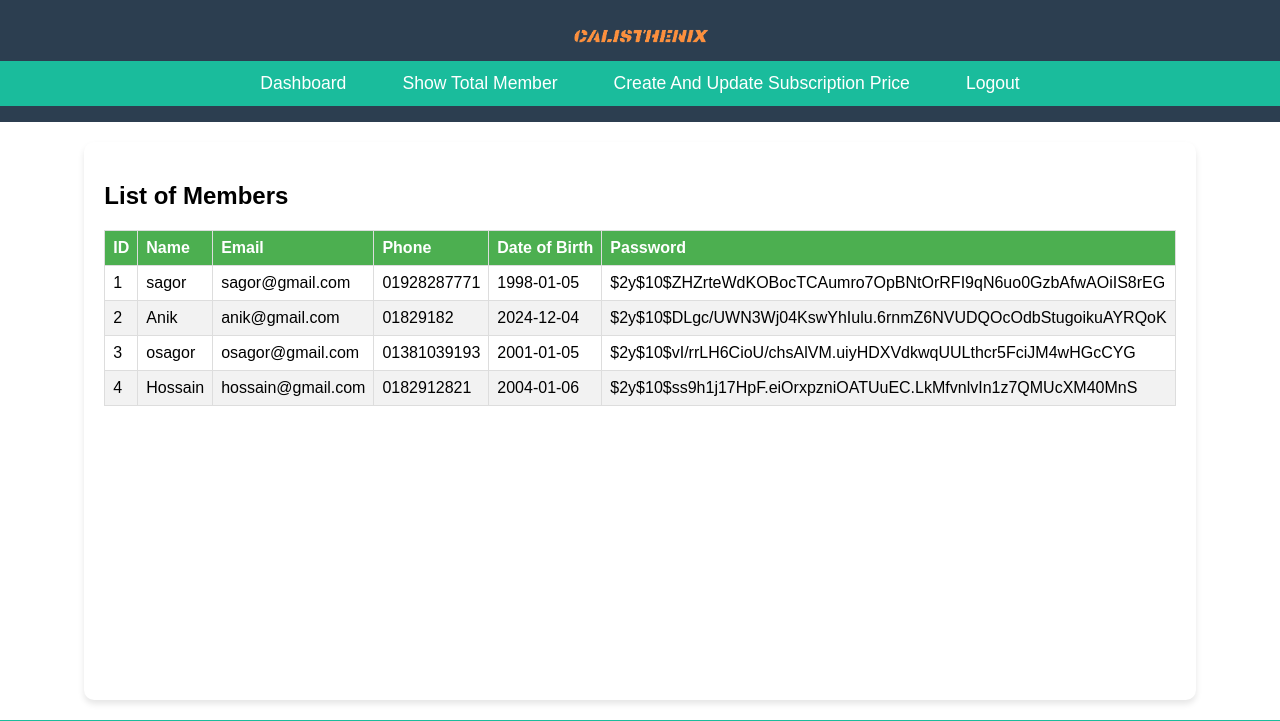
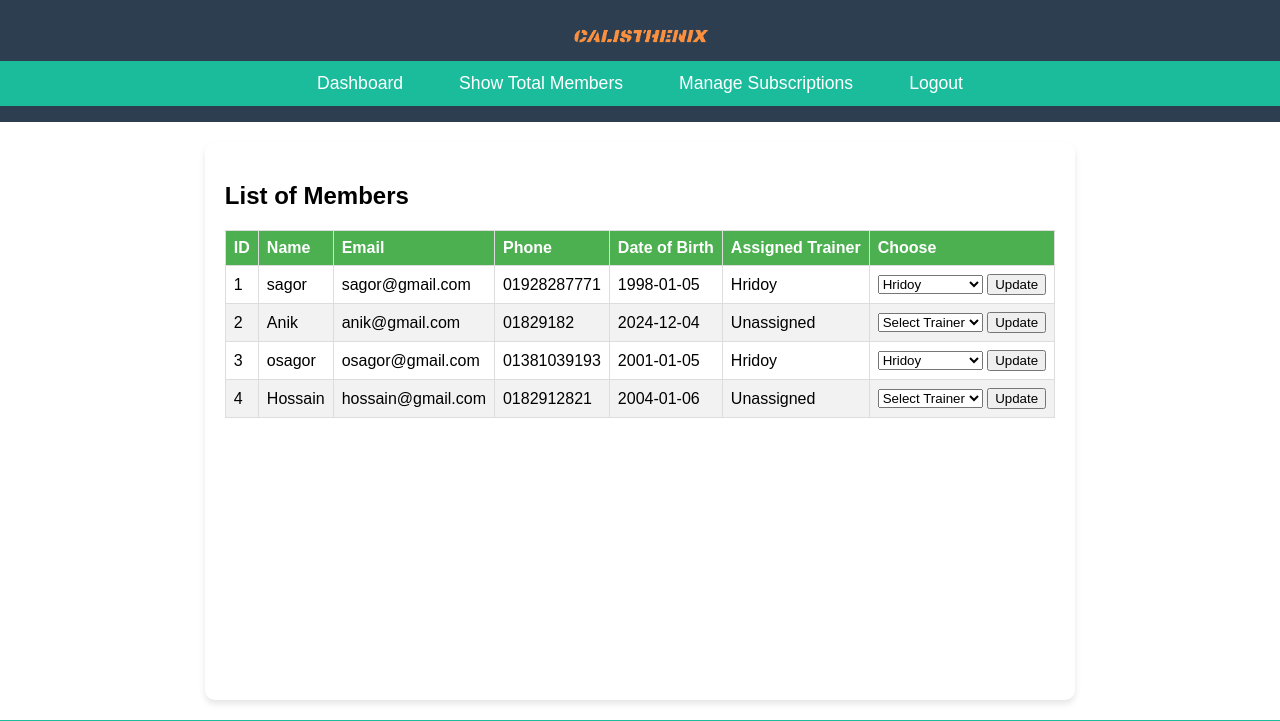
Before and after one commit to odhsagor/CalistheniX, a PHP site: page /showTotalMembers.php in a window 1280 px wide. Shown: the top 721 px of the page. Run offline with PHP 8.4, Linux system fonts and the light colour scheme; the visitor is signed in with stand-in values (Sample User, id 1); data comes from the database, SQL or seed files in the repository.

Commit message:
Commited By @ODHSAGOR

```diff
--- a/member_dashboard.php
+++ b/member_dashboard.php
@@ -11,7 +11,6 @@
 $member_name = isset($_SESSION['member_name']) ? $_SESSION['member_name'] : "Member";
 ?>
 
-?>
 
 <!DOCTYPE html>
 <html lang="en">
--- a/showTotalMembers.php
+++ b/showTotalMembers.php
@@ -20,9 +20,49 @@
     die("Connection failed: " . $conn->connect_error);
 }
 
-// Fetch all members from the database
-$sql = "SELECT id, name, email, phone, dob, password FROM members";
+// Fetch all members and their assigned trainers
+$sql = "SELECT m.id AS member_id, m.name AS member_name, m.email AS member_email, m.phone AS member_phone, m.dob AS member_dob,
+               t.id AS trainer_id, t.name AS trainer_name
+        FROM members m
+        LEFT JOIN member_trainer mt ON m.id = mt.member_id
+        LEFT JOIN trainers t ON mt.trainer_id = t.id";
 $result = $conn->query($sql);
+
+// Fetch all trainers for the dropdown
+$trainers_sql = "SELECT id, name FROM trainers";
+$trainers_result = $conn->query($trainers_sql);
+$trainers = $trainers_result->fetch_all(MYSQLI_ASSOC);
+
+// Handle trainer update
+if ($_SERVER['REQUEST_METHOD'] == 'POST' && isset($_POST['member_id'], $_POST['trainer_id'])) {
+    $member_id = $_POST['member_id'];
+    $new_trainer_id = $_POST['trainer_id'];
+
+    // Check if the member already has a trainer assigned
+    $checkSql = "SELECT * FROM member_trainer WHERE member_id = ?";
+    $stmt = $conn->prepare($checkSql);
+    $stmt->bind_param("i", $member_id);
+    $stmt->execute();
+    $checkResult = $stmt->get_result();
+
+    if ($checkResult->num_rows > 0) {
+        // Update trainer assignment
+        $updateSql = "UPDATE member_trainer SET trainer_id = ? WHERE member_id = ?";
+        $stmt = $conn->prepare($updateSql);
+        $stmt->bind_param("ii", $new_trainer_id, $member_id);
+    } else {
+        // Insert new trainer assignment
+        $insertSql = "INSERT INTO member_trainer (member_id, trainer_id) VALUES (?, ?)";
+        $stmt = $conn->prepare($insertSql);
+        $stmt->bind_param("ii", $member_id, $new_trainer_id);
+    }
+
+    if ($stmt->execute()) {
+        $message = "Trainer updated successfully!";
+    } else {
+        $message = "Failed to update trainer.";
+    }
+}
 
 ?>
 <!DOCTYPE html>
@@ -71,6 +111,12 @@
             text-align: center;
             color: #333;
         }
+
+        .message {
+            text-align: center;
+            font-size: 1.2rem;
+            color: #4CAF50;
+        }
     </style>
 </head>
 <body>
@@ -81,14 +127,15 @@
         <nav>
             <ul>
                 <li><a href="authority_dashboard.php">Dashboard</a></li>
-                <li><a href="showTotalMembers.php">Show Total Member</a></li>
-                <li><a href="AuthorityGiveSubscription.php">Create And Update Subscription Price</a></li>
+                <li><a href="showTotalMembers.php">Show Total Members</a></li>
+                <li><a href="AuthorityGiveSubscription.php">Manage Subscriptions</a></li>
                 <li><a href="authority_login.php">Logout</a></li>
             </ul>
         </nav>
     </header>
 <main>
     <h2>List of Members</h2>
+    <?php if (isset($message)) echo "<p class='message'>$message</p>"; ?>
     <table>
         <thead>
             <tr>
@@ -97,7 +144,8 @@
                 <th>Email</th>
                 <th>Phone</th>
                 <th>Date of Birth</th>
-                <th>Password</th>
+                <th>Assigned Trainer</th>
+                <th>Choose</th>
             </tr>
         </thead>
         <tbody>
@@ -105,20 +153,30 @@
             if ($result->num_rows > 0) {
                 while ($row = $result->fetch_assoc()) {
                     echo "<tr>
-                        <td>" . htmlspecialchars($row['id']) . "</td>
-                        <td>" . htmlspecialchars($row['name']) . "</td>
-                        <td>" . htmlspecialchars($row['email']) . "</td>
-                        <td>" . htmlspecialchars($row['phone']) . "</td>
-                        <td>" . htmlspecialchars($row['dob']) . "</td>
-                        <td>" . htmlspecialchars($row['password']) . "</td>
+                        <td>" . htmlspecialchars($row['member_id']) . "</td>
+                        <td>" . htmlspecialchars($row['member_name']) . "</td>
+                        <td>" . htmlspecialchars($row['member_email']) . "</td>
+                        <td>" . htmlspecialchars($row['member_phone']) . "</td>
+                        <td>" . htmlspecialchars($row['member_dob']) . "</td>
+                        <td>" . htmlspecialchars($row['trainer_name'] ?? 'Unassigned') . "</td>
+                        <td>
+                            <form method='POST'>
+                                <input type='hidden' name='member_id' value='" . htmlspecialchars($row['member_id']) . "'>
+                                <select name='trainer_id'>
+                                    <option value='' disabled selected>Select Trainer</option>";
+                                    foreach ($trainers as $trainer) {
+                                        $selected = $trainer['id'] == $row['trainer_id'] ? 'selected' : '';
+                                        echo "<option value='" . htmlspecialchars($trainer['id']) . "' $selected>" . htmlspecialchars($trainer['name']) . "</option>";
+                                    }
+                    echo "</select>
+                                <button type='submit'>Update</button>
+                            </form>
+                        </td>
                     </tr>";
                 }
             } else {
-                echo "<tr><td colspan='6'>No members found.</td></tr>";
+                echo "<tr><td colspan='7'>No members found.</td></tr>";
             }
-
-            // Close connection
-            $conn->close();
             ?>
         </tbody>
     </table>
```
Also changed, not shown: trainer_list.php (+50 -25 lines).
